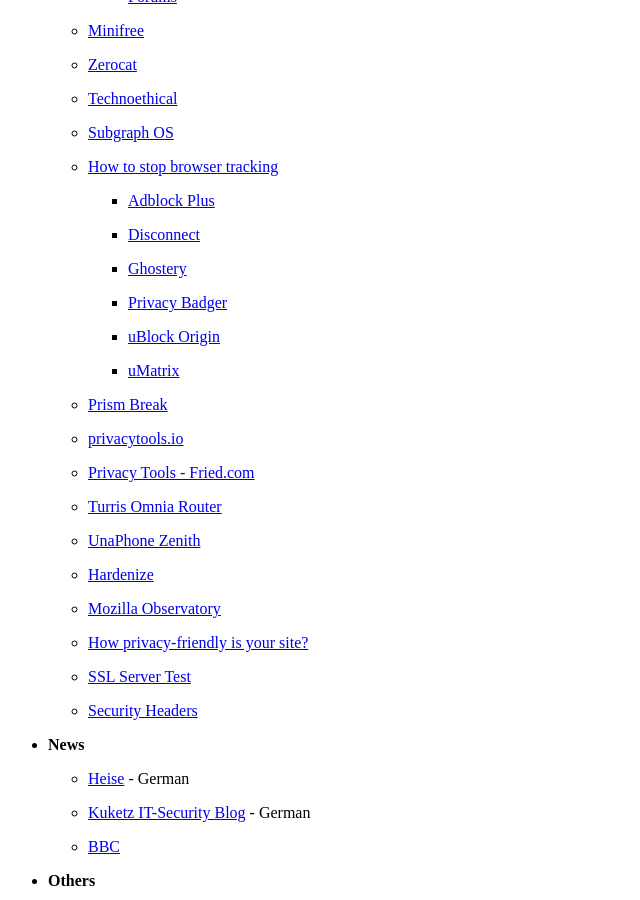
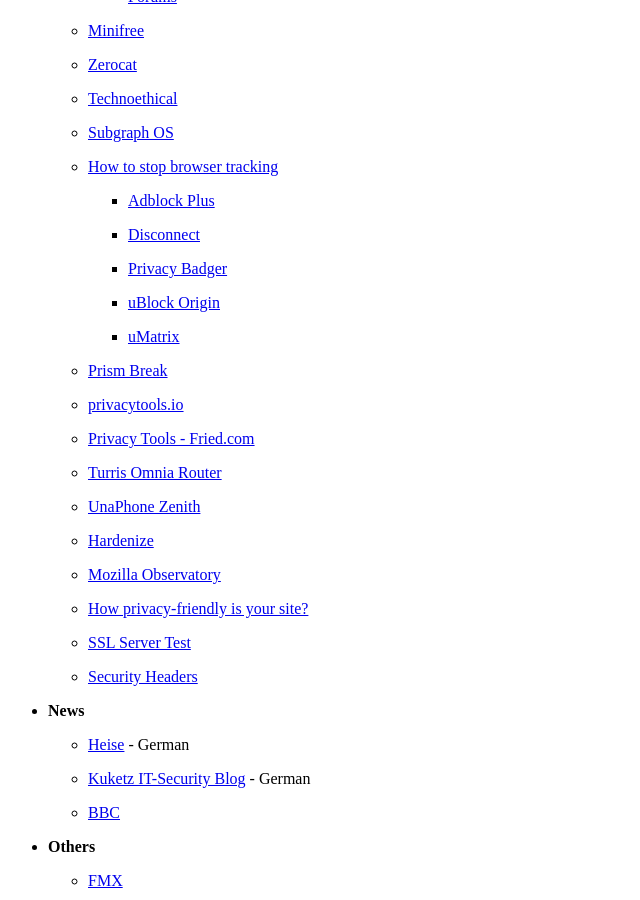
Before and after one commit to wahn/jan_walter_org, a Jekyll site: the page built from links/index.md, in a window 1280 px wide and 900 px high, scrolled down 4273 px. Shown: the whole window, without its empty margins (0-640 px from the left). Built offline with Jekyll 4.4.1, drawn with Linux system fonts in a browser that asks for light colours; Markdown is read by kramdown in place of the engine named in the settings.

Commit message:
Remove link to Ghostery. Here's why:
https://www.kuketz-blog.de/browser-addon-ghostery-verfolgung-auf-schritt-und-tritt/

```diff
--- a/links/index.md
+++ b/links/index.md
@@ -271,7 +271,7 @@
 
         + [Disconnect](https://disconnect.me)
 
-        + [Ghostery](https://www.ghostery.com)
+        <!-- + [Ghostery](https://www.ghostery.com) -->
 
         + [Privacy Badger](https://www.eff.org/privacybadger)
 
```
